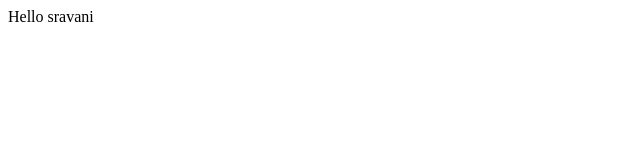
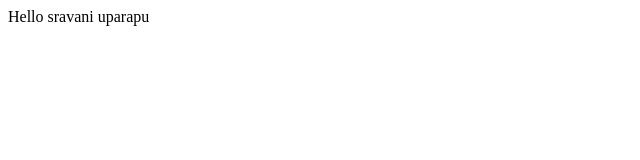
Before and after one commit to Sravanivishnuvardhan/git1, a plain HTML site: page index.html in a window 1280 px wide. Shown: the full height of the page, 0-640 px from the left. Drawn offline with Linux system fonts and the light colour scheme.

Commit message:
Update index.html

```diff
--- a/index.html
+++ b/index.html
@@ -1,5 +1,5 @@
 <html>
 <body>
-Hello sravani
+Hello sravani uparapu
 </body>
 </html>
```
